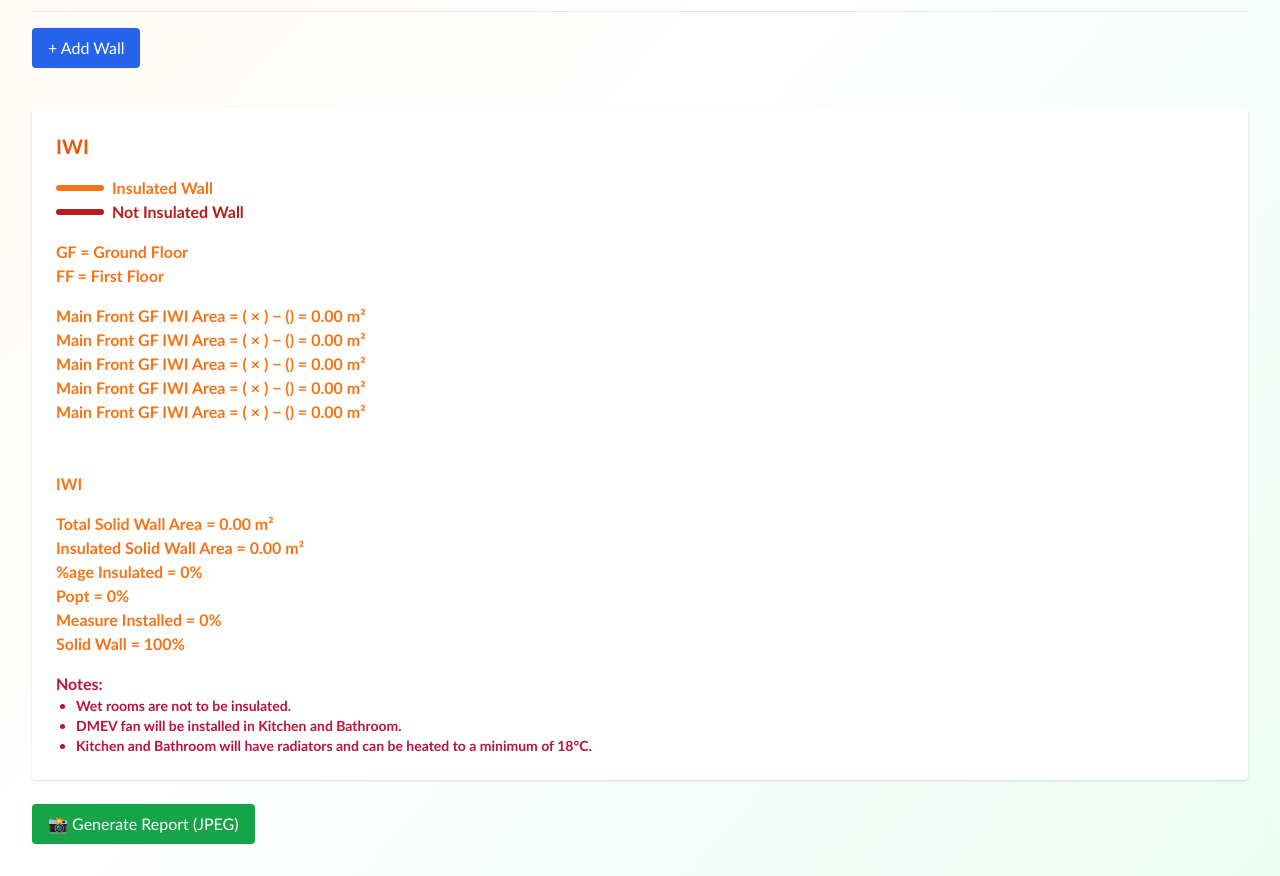
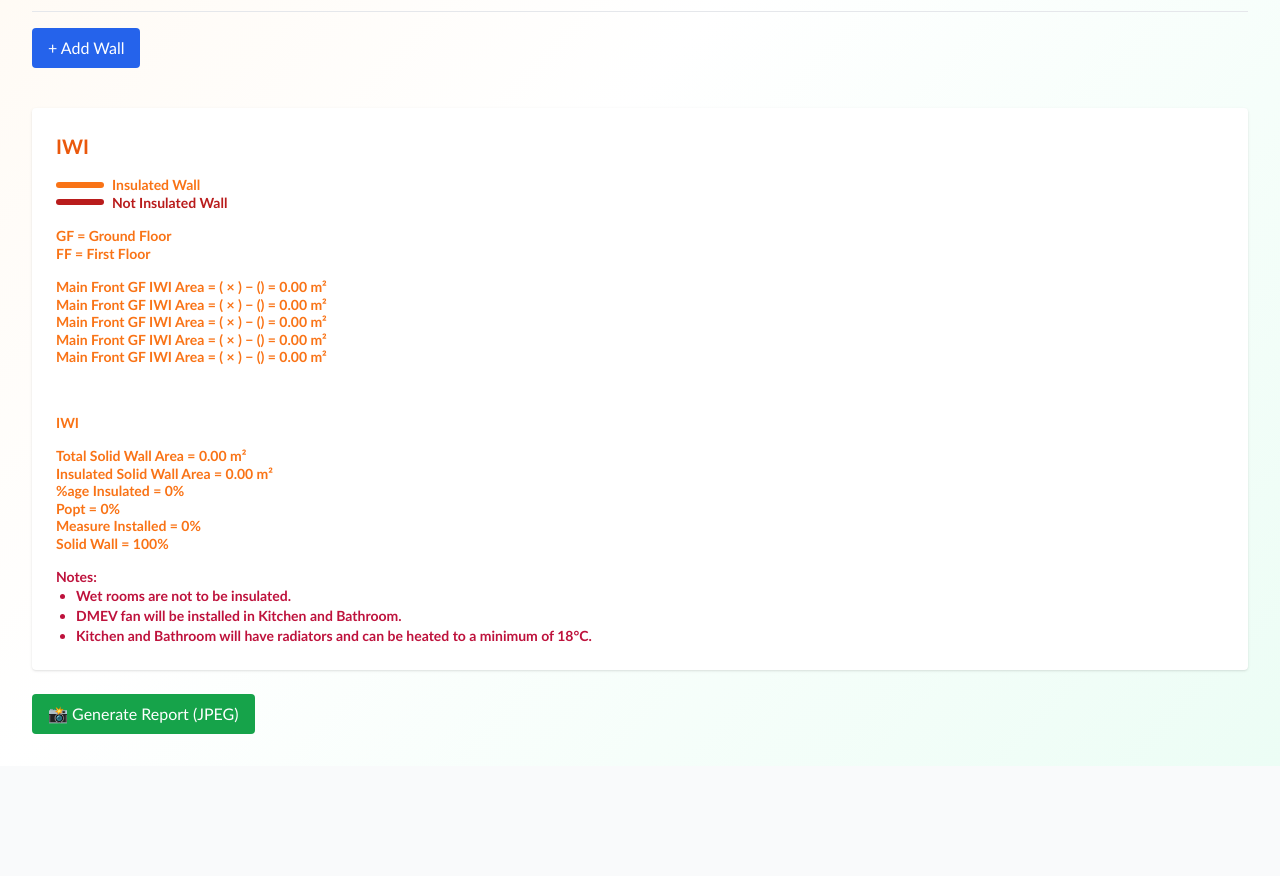
Before and after one commit to HameyDev/popt-calculator, a Next.js app: page / in a window 1280 px wide. Shown: the part 589-1465 px from the top of the page. After the commit the page ends 1355 px from the top, so only its background shows below. Built offline with nearby package versions, Linux system fonts and the light colour scheme.

Commit message:
Update page.js

```diff
--- a/src/app/page.js
+++ b/src/app/page.js
@@ -221,7 +221,7 @@ export default function IWICalculator() {
       {/* Report Section */}
       <div
         ref={reportRef}
-        className="mt-10 bg-white p-6 rounded shadow overflow-x-auto"
+        className="mt-10 bg-white p-6 rounded shadow overflow-x-auto text-[14px] leading-tight font-[Calibri]"
       >
         <h1 className="text-xl font-bold text-orange-600 mb-4">IWI</h1>
 
```
